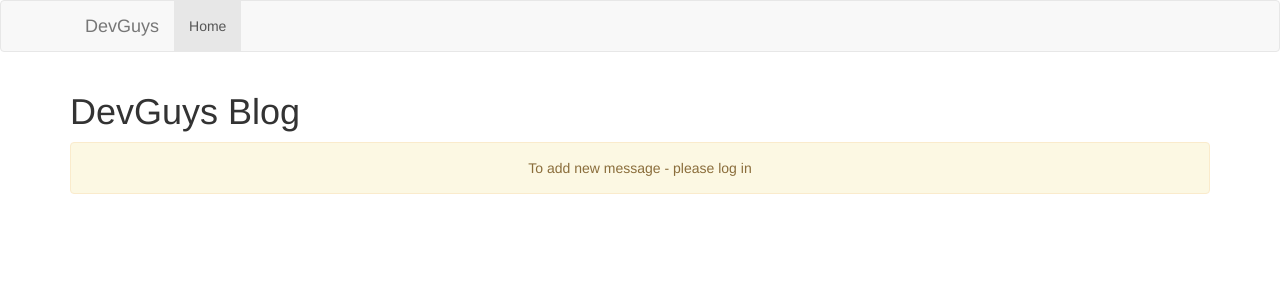
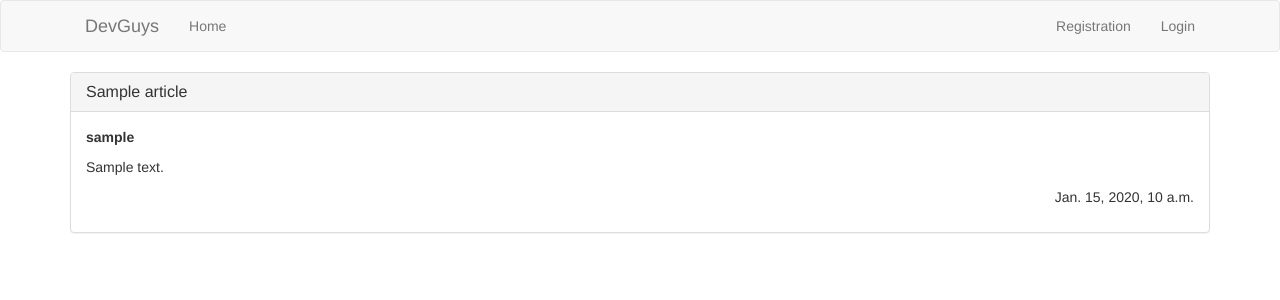
Before and after one commit to DevGuysPy/DjangoBlog, a Django app: page /articles/1/ in a window 1280 px wide. Shown: the top 300 px of the page. Run offline with Django 3.2, Linux system fonts and the light colour scheme; tables that the repository leaves empty hold one stand-in row (values such as "Sample post"); some libraries are stand-ins or nearby versions.

Commit message:
article html

```diff
--- a/static/css/style.css
+++ b/static/css/style.css
@@ -10,3 +10,6 @@
 .decoration:focus{
 	text-decoration: none;
 }
+.margin-for-likes {
+	float: right;
+}
--- a/templates/article.html
+++ b/templates/article.html
@@ -1,10 +1,10 @@
 {% load staticfiles %}
+
 <!DOCTYPE html>
-<html lang="en">
+<html>
 <head>
-	<meta charset="UTF-8">
-	<title>Article</title>
-	<link rel="stylesheet" href="{% static 'css/bootstrap.css' %}">
+    <title>Article</title>
+    <link rel="stylesheet" href="{% static 'css/bootstrap.css' %}">
     <link rel="stylesheet" type="text/css" href="{% static 'css/style.css' %}">
 </head>
 <body>
@@ -21,39 +21,30 @@
             </div>
             <div id="navbar" class="navbar-collapse collapse">
                 <ul class="nav navbar-nav">
-                    <li class="active"><a href="/">Home</a></li>
+                    <li class=""><a href="/">Home</a></li>
+                </ul>
+                <ul class="nav navbar-nav navbar-right">
+                    {% if user.is_authenticated %}
+                    <li><a href="../../logout/">Logout</a></li>
+                    {% else %}
+                    <li><a href="../../registration/">Registration</a></li>
+                    <li><a href="../../login/">Login</a></li>
+                    {% endif %}
                 </ul>
             </div>
         </div>
     </nav>
-
-    <div class="container">
-        <h1>DevGuys Blog</h1>
-
-        {% if user.is_authenticated %}
-            <form method="POST" action="">
-                {% csrf_token %}
-                <input type="text" name="title" placeholder="Enter title">
-                <input type="text" name="text" placeholder="Enter text">
-                <input type="submit" value="Add article">
-            </form>
-        {% else %}
-            <div class="alert alert-warning text-center" role="alert">To add new message - please log in</div>
-        {% endif %}
-
-        {% for article in articles %}
-        <div id="{{ article.id }}">
-            <h3>{{ article.title }}</h3>
-            <p>{{ article.text }}</p>
-            <p>{{ article.date }}</p>
-            <p>{{ article.author }}</p>
-            <span class="likes">{{ article.likes }}</span> liked this.
-            <a class="like decoration" href="#">
-                <span>Like</span>
-                <span class="glyphicon glyphicon-heart-empty" aria-hidden="true"></span>
-            </a>
+        <div class="container">
+            <div class="panel panel-default">
+                <div class="panel-heading">
+                    <h3 class="panel-title">{{ article.title }}</h3>
+                </div>
+                <div class="panel-body">
+                    <p><strong>{{ article.author }}</strong></p>
+                    <p class="text-justify">{{ article.text }}</p>
+                    <p class="text-right">{{ article.date }}</p>
+                </div>
+            </div>
         </div>
-        {% endfor %}
-		</div>
 </body>
 </html>
--- a/templates/index.html
+++ b/templates/index.html
@@ -56,8 +56,12 @@
             <h3><a href='articles/{{article.id}}/'>{{ article.title }}</h3></a>
             <p>{{ article.date }}</p>
             <p>{{ article.author }}</p>
+<<<<<<< HEAD
             <span class="likes">{{ article.likes }}</span> liked this.
             {% if user.is_authenticated %}
+=======
+            <span class="likes text-right">{{ article.likes }}</span> liked this.
+>>>>>>> article + styles for artcile
             <a class="like decoration" href="#">
                 <span>Like</span>
                 <span class="glyphicon glyphicon-heart-empty" aria-hidden="true"></span>
```
